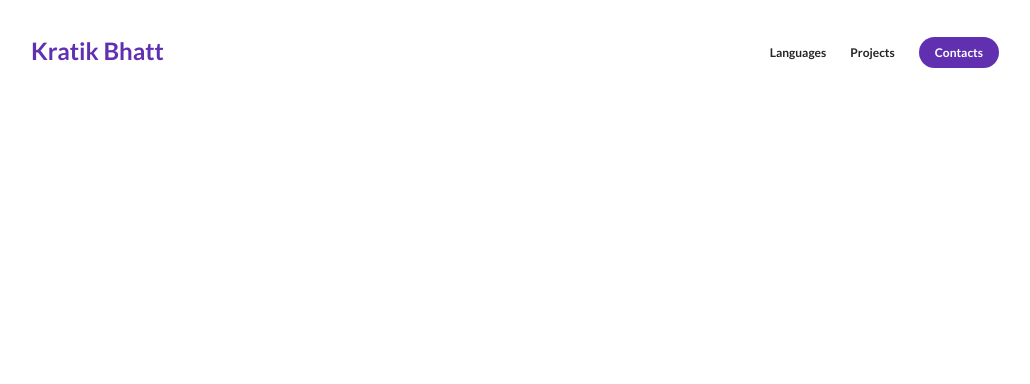
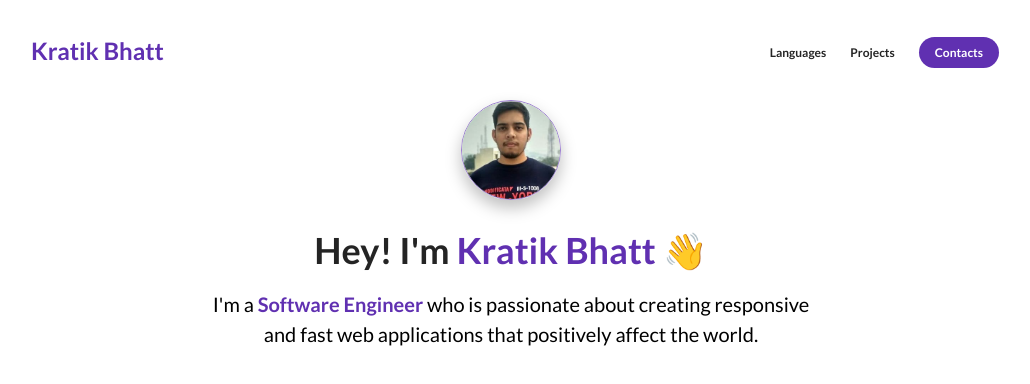
Before and after one commit to iamkratik7/Front-End, a plain HTML site: page css/E-Portfolio/index.html in a window 1280 px wide. Shown: the whole page, without its empty margins (129-1159 px from the left). Drawn offline with Linux system fonts and the light colour scheme.

Commit message:
project updated

```diff
--- a/css/E-Portfolio/base.css
+++ b/css/E-Portfolio/base.css
@@ -1,7 +1,7 @@
-@import url('https://fonts.googleapis.com/css2?family=Lato:wght@400;700&display=swap');
+@import url("https://fonts.googleapis.com/css2?family=Lato:wght@400;700&display=swap");
 
 * {
-  font-family: 'Lato', sans-serif;
+  font-family: "Lato", sans-serif;
   padding: 0;
   margin: 0;
   box-sizing: border-box;
@@ -11,23 +11,48 @@ html {
   scroll-behavior: smooth;
 }
 
-h1 , h2 , h3 , h4 , h5 , h6 , span{
+h1,
+h2,
+h3,
+h4,
+h5,
+h6,
+span {
   color: #242424;
   text-align: center;
   line-height: 1.25;
 }
 
-p{
+p {
   line-height: 1.5;
   font-size: 16px;
 }
 
-li{
+li {
   list-style-type: none;
+}
+
+.flex {
+  display: flex;
+}
+.flex-1 {
+  flex: 1;
+}
+.row {
+  width: 100%;
+  max-width: 800px;
+  margin: 0px auto;
+}
+
+.text--purple {
+  color: #6030b1;
+}
+h1 {
+  font-size: 36px;
 }
 /*Navigation Bar*/
 
-nav{
+nav {
   height: 100px;
   width: 100%;
   max-width: 1000px;
@@ -37,12 +62,11 @@ nav{
   align-items: center;
 }
 
-
-.nav__link--list{
+.nav__link--list {
   display: flex;
 }
 
-.nav__link--anchor{
+.nav__link--anchor {
   font-size: 12px;
   margin: 0px 12px;
   font-weight: 700;
@@ -50,7 +74,7 @@ nav{
   color: #242424;
 }
 
-.nav__link--anchor-primary{
+.nav__link--anchor-primary {
   color: white;
   background-color: #6030b1;
   padding: 8px 16px;
@@ -58,13 +82,58 @@ nav{
   transition: all 500ms;
 }
 
-.nav__link--anchor-primary:hover{
+.nav__link--anchor-primary:hover {
   background-color: #5d3eff;
 }
 
-.personal__logo{
+.personal__logo {
   color: #6030b1;
   margin: 0px 20px;
   font-size: 24px;
   font-weight: 700;
 }
+
+/*ABOUT ME*/
+
+#about-me {
+  min-height: 100vh;
+  display: flex;
+  flex-direction: column;
+}
+
+.about-me__info--container {
+  display: flex;
+  flex-direction: column;
+  align-items: center;
+  max-width: 600px;
+  margin: 0px auto;
+  text-align: center;
+}
+
+.about-me__picture--mask {
+  width: 100px;
+  height: 100px;
+  overflow: hidden;
+  border-radius: 60%;
+  border: 1px solid #5f30b19d;
+  box-shadow: 0px 8px 16px rgba(0, 0, 0, 0.25);
+  margin-bottom: 28px;
+}
+
+.about-me__picture {
+  width: 100%;
+
+  /*improving my image*/
+  transform: scale(1.5);
+  padding: 2px;
+  margin-top: 22px;
+}
+
+.about-me__info--title{
+  margin-bottom: 16px;
+}
+
+.about-me__info--para {
+  font-size: 20px;
+  margin-bottom: 28px;
+}
--- a/css/E-Portfolio/index.html
+++ b/css/E-Portfolio/index.html
@@ -35,6 +35,24 @@
           </li>
         </ul>
       </nav>
+
+      <div class="flex flex-1">
+        <div class="about-me__info row">
+          <div class="about-me__info--container">
+            <figure class="about-me__picture--mask">
+              <img src="./assets/me.png" alt="Picture Me!" class="about-me__picture" />
+            </figure>
+            <h1 class="about-me__info--title">
+              Hey! I'm <span class="text--purple">Kratik Bhatt</span> 👋
+            </h1>
+            <p class="about-me__info--para">
+              I'm a <strong class="text--purple">Software Engineer</strong> who
+              is passionate about creating responsive and fast web applications
+              that positively affect the world.
+            </p>
+          </div>
+        </div>
+      </div>
     </section>
   </body>
 </html>
```
